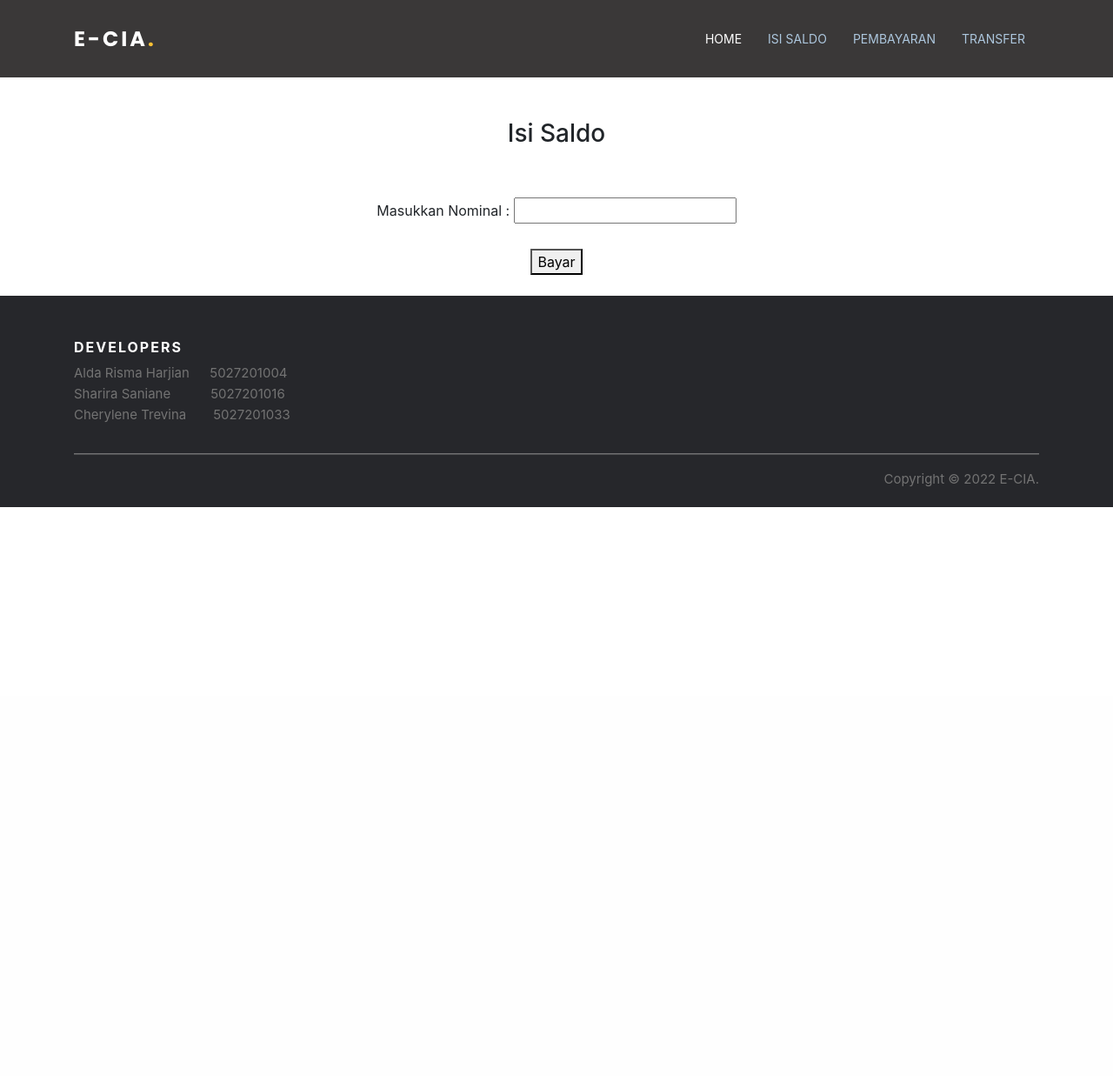
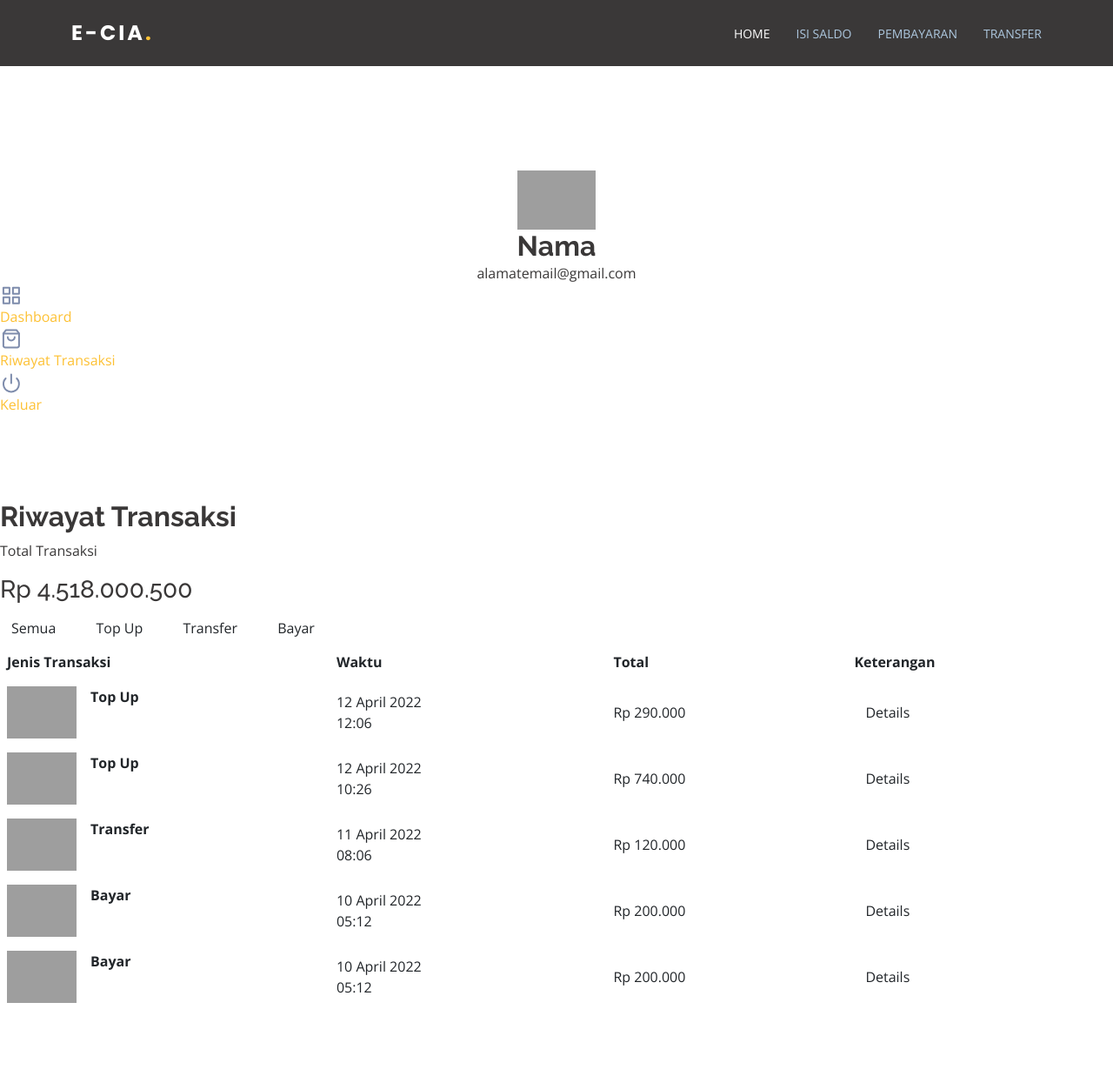
Before and after one commit to TCherylene/FP_PI_E-CIA, a PHP site: page /riwayat.html in a window 1280 px wide. Shown: the whole page at 87% size. Before the commit the page ends 583 px from the top, so only its background shows below. Run offline with PHP 8.4, Linux system fonts and the light colour scheme; some libraries are stand-ins or nearby versions; grey boxes are pictures that could not be loaded.

Commit message:
perbaikan front end sementara

```diff
--- a/css/footer.css
+++ b/css/footer.css
@@ -1,9 +1,10 @@
 .site-footer
 {
-  background-color:#26272b;
+  background-color:#3A3838;
   padding:45px 25px 20px;
   font-size:15px;
   line-height:24px;
+  margin-top: 100px;
   color:#737373;
 }
 .site-footer hr
--- a/riwayat.html
+++ b/riwayat.html
@@ -55,64 +55,237 @@
     </div>
   </header><!-- End Header -->
 
-  <!-- ISI SALDO -->
-    <div class="text-center">
-        <br><br>
-            <h3>Isi Saldo</h3>
-            <br><br>
-            <form action="#" method="post">
-                <div class="text-center">
-                    <label>Masukkan Nominal : </label>
-                    <input type="text" class="uang">
+  <!-- Riwayat transaksi -->
+  <body>
+    <section class="transactions overflow-auto">
+        <section class="sidebar">
+            <div class="content pt-50 pb-30 ps-30">
+                <div class="user text-center pb-50 pe-30">
+                    <img src="../assets/img/profilePNGG.png" width="90" height="90" class="img-fluid mb-20" />
+                    <h2 class="fw-bold text-xl color-palette-1 m-0">Nama</h2>
+                    <p class="color-palette-2 m-0">alamatemail@gmail.com</p>
                 </div>
-                <br>
-                <div class="text-center">
-                    <form action="">
-                        <button type="submit">Bayar</button>
-                    </form>
+                <div class="menus">
+                    <div class="item mb-30">
+                        <svg class="icon me-3" width="25" height="25" viewBox="0 0 25 25" fill="none"
+                            xmlns="http://www.w3.org/2000/svg">
+                            <path d="M21.9033 14.7502H14.9033V21.7502H21.9033V14.7502Z" stroke="#7E8CAC"
+                                stroke-width="2" stroke-linecap="round" stroke-linejoin="round" />
+                            <path d="M10.9033 14.7502H3.90332V21.7502H10.9033V14.7502Z" stroke="#7E8CAC"
+                                stroke-width="2" stroke-linecap="round" stroke-linejoin="round" />
+                            <path d="M21.9033 3.75024H14.9033V10.7502H21.9033V3.75024Z" stroke="#7E8CAC"
+                                stroke-width="2" stroke-linecap="round" stroke-linejoin="round" />
+                            <path d="M10.9033 3.75024H3.90332V10.7502H10.9033V3.75024Z" stroke="#7E8CAC"
+                                stroke-width="2" stroke-linecap="round" stroke-linejoin="round" />
+                        </svg>
+                        <p class="item-title m-0">
+                            <a href="../member/dashboard.html" class="text-lg text-decoration-none">Dashboard</a>
+                        </p>
+                    </div>
+                    <div class="item active mb-30">
+                        <svg class="icon me-3" width="25" height="25" viewBox="0 0 25 25" fill="none"
+                            xmlns="http://www.w3.org/2000/svg">
+                            <path
+                                d="M6.90332 2.41406L3.90332 6.41406V20.4141C3.90332 20.9445 4.11403 21.4532 4.48911 21.8283C4.86418 22.2033 5.37289 22.4141 5.90332 22.4141H19.9033C20.4338 22.4141 20.9425 22.2033 21.3175 21.8283C21.6926 21.4532 21.9033 20.9445 21.9033 20.4141V6.41406L18.9033 2.41406H6.90332Z"
+                                stroke="#7E8CAC" stroke-width="2" stroke-linecap="round" stroke-linejoin="round" />
+                            <path
+                                d="M16.9033 10.4141C16.9033 11.4749 16.4819 12.4923 15.7317 13.2425C14.9816 13.9926 13.9642 14.4141 12.9033 14.4141C11.8425 14.4141 10.825 13.9926 10.0749 13.2425C9.32475 12.4923 8.90332 11.4749 8.90332 10.4141"
+                                stroke="#7E8CAC" stroke-width="2" stroke-linecap="round" stroke-linejoin="round" />
+                            <path d="M3.90332 6.41406H21.9033" stroke="#7E8CAC" stroke-width="2" stroke-linecap="round"
+                                stroke-linejoin="round" />
+                        </svg>
+                        <p class="item-title m-0">
+                            <a href="../member/riwayat.html" class="text-lg text-decoration-none">Riwayat Transaksi</a>
+                        </p>
+                    </div>
+                    <div class="item mb-30">
+                        <svg class="icon me-3" width="25" height="25" viewBox="0 0 25 25" fill="none"
+                            xmlns="http://www.w3.org/2000/svg">
+                            <path
+                                d="M19.2634 7.05396C20.5218 8.31274 21.3787 9.9164 21.7257 11.6621C22.0728 13.4079 21.8944 15.2173 21.2131 16.8617C20.5318 18.5061 19.3782 19.9115 17.8983 20.9003C16.4183 21.8891 14.6783 22.4169 12.8984 22.4169C11.1185 22.4169 9.37859 21.8891 7.89861 20.9003C6.41864 19.9115 5.26508 18.5061 4.58381 16.8617C3.90253 15.2173 3.72413 13.4079 4.07116 11.6621C4.41819 9.9164 5.27506 8.31274 6.53344 7.05396"
+                                stroke="#7E8CAC" stroke-width="2" stroke-linecap="round" stroke-linejoin="round" />
+                            <path d="M12.9033 2.41406V12.4141" stroke="#7E8CAC" stroke-width="2" stroke-linecap="round"
+                                stroke-linejoin="round" />
+                        </svg>
+                        <p class="item-title m-0">
+                            <a href="../index.html" class="text-lg text-decoration-none">Keluar</a>
+                        </p>
+                    </div>
                 </div>
-                <br>
-            </form>
-        </div>
-        <script src="jquery.min.js"></script>
-        <script src="jquery.mask.min.js"></script>
-        <script type="text/javascript">
-            $(document).ready(function(){
+                <div class="sidebar-footer pt-73 pe-30">
+                    <div class="footer-card">
+                        <a class="btn btn-get-started w-100 fw-medium text-xs text-center text-white rounded-pill"
+                            href="../index.html" role="button">Home</a>
+                    </div>
+                </div>
+            </div>
+        </section>
+        <main class="main-wrapper">
+            <div class="ps-lg-0">
+                <h2 class="text-4xl fw-bold color-palette-1 mb-30">Riwayat Transaksi</h2>
+                <div class="mb-30">
+                    <p class="text-lg color-palette-2 mb-12">Total Transaksi</p>
+                    <h3 class="text-5xl fw-medium color-palette-1">Rp 4.518.000.500</h3>
+                </div>
+                <div class="row mt-30 mb-20">
+                    <div class="col-lg-12 col-12 main-content">
+                        <div id="list_status_title">
+                            <a data-filter="*" href="#" class="btn btn-status rounded-pill text-sm btn-active me-3">Semua</a>
+                            <a data-filter="topup" href="#"
+                                class="btn btn-status rounded-pill text-sm me-3">Top Up</a>
+                            <a data-filter="transfer" href="#"
+                                class="btn btn-status rounded-pill text-sm me-3">Transfer</a>
+                            <a data-filter="bayar" href="#" class="btn btn-status rounded-pill text-sm me-3">Bayar</a>
+                        </div>
+                    </div>
+                </div>
+                <div class="latest-transaction">
+                    <div class="main-content main-content-table overflow-auto">
+                        <table class="table table-borderless">
+                            <thead>
+                                <tr class="color-palette-1">
+                                    <th class="" scope="col">Jenis Transaksi</th>
+                                    <th scope="col">Waktu</th>
+                                    <th scope="col">Total</th>
+                                    <th scope="col">Keterangan</th>
+                                </tr>
+                            </thead>
+                            <tbody id="list_status_item">
+                                <tr data-category="topup" class="align-middle">
+                                    <th scope="row">
+                                        <img class="float-start me-3 mb-lg-0 mb-3" src="../assets/img/topup.svg"
+                                            width="80" height="60" alt="">
+                                        <div class="game-title-header">
+                                            <p class="game-title fw-medium text-start color-palette-1 m-0">Top Up</p>
+                                        </div>
+                                    </th>
+                                    <td>
+                                        <p class="fw-medium text-start color-palette-1 m-0">12 April 2022</p>
+                                        <p class="text-xs fw-normal text-start color-palette-2 m-0">12:06</p>
+                                    </td>
+                                    <td>
+                                        <p class="fw-medium color-palette-1 m-0">Rp 290.000</p>
+                                    </td>
+                                    <td>
+                                        <a href="../member/detail-transaksi.html"
+                                            class="btn btn-status rounded-pill text-sm">Details</a>
+                                    </td>
+                                </tr>
+                                <tr data-category="topup" class="align-middle">
+                                    <th scope="row">
+                                        <img class="float-start me-3 mb-lg-0 mb-3" src="../assets/img/topup.svg"
+                                            width="80" height="60" alt="">
+                                        <div class="game-title-header">
+                                            <p class="game-title fw-medium text-start color-palette-1 m-0">Top Up</p>
+                                        </div>
+                                    </th>
+                                    <td>
+                                        <p class="fw-medium text-start color-palette-1 m-0">12 April 2022</p>
+                                        <p class="text-xs fw-normal text-start color-palette-2 m-0">10:26</p>
+                                    </td>
+                                    <td>
+                                        <p class="fw-medium color-palette-1 m-0">Rp 740.000</p>
+                                    </td>
+                                    <td>
+                                        <a href="../member/detail-transaksi.html"
+                                            class="btn btn-status rounded-pill text-sm">Details</a>
+                                    </td>
+                                </tr>
+                                <tr data-category="transfer" class="align-middle">
+                                    <th scope="row">
+                                        <img class="float-start me-3 mb-lg-0 mb-3" src="../assets/img/transfer.svg"
+                                            width="80" height="60" alt="">
+                                        <div class="game-title-header">
+                                            <p class="game-title fw-medium text-start color-palette-1 m-0">Transfer</p>
+                                        </div>
+                                    </th>
+                                    <td>
+                                        <p class="fw-medium text-start color-palette-1 m-0">11 April 2022</p>
+                                        <p class="text-xs fw-normal text-start color-palette-2 m-0">08:06</p>
+                                    </td>
+                                    <td>
+                                        <p class="fw-medium color-palette-1 m-0">Rp 120.000</p>
+                                    </td>
+                                    <td>
+                                        <a href="../member/detail-transaksi.html"
+                                            class="btn btn-status rounded-pill text-sm">Details</a>
+                                    </td>
+                                </tr>
+                                <tr data-category="bayar" class="align-middle">
+                                    <th scope="row">
+                                        <img class="float-start me-3 mb-lg-0 mb-3" src="../assets/img/bayar.svg"
+                                            width="80" height="60" alt="">
+                                        <div class="game-title-header">
+                                            <p class="game-title fw-medium text-start color-palette-1 m-0">Bayar</p>
+                                        </div>
+                                    </th>
+                                    <td>
+                                        <p class="fw-medium text-start color-palette-1 m-0">10 April 2022</p>
+                                        <p class="text-xs fw-normal text-start color-palette-2 m-0">05:12</p>
+                                    </td>
+                                    <td>
+                                        <p class="fw-medium color-palette-1 m-0">Rp 200.000</p>
+                                    </td>
+                                    <td>
+                                        <a href="../member/detail-transaksi.html"
+                                            class="btn btn-status rounded-pill text-sm">Details</a>
+                                    </td>
+                                </tr>
+                                <tr data-category="bayar" class="align-middle">
+                                    <th scope="row">
+                                        <img class="float-start me-3 mb-lg-0 mb-3" src="../assets/img/bayar.svg"
+                                            width="80" height="60" alt="">
+                                        <div class="game-title-header">
+                                            <p class="game-title fw-medium text-start color-palette-1 m-0">Bayar</p>
+                                        </div>
+                                    </th>
+                                    <td>
+                                        <p class="fw-medium text-start color-palette-1 m-0">10 April 2022</p>
+                                        <p class="text-xs fw-normal text-start color-palette-2 m-0">05:12</p>
+                                    </td>
+                                    <td>
+                                        <p class="fw-medium color-palette-1 m-0">Rp 200.000</p>
+                                    </td>
+                                    <td>
+                                        <a href="../member/detail-transaksi.html"
+                                            class="btn btn-status rounded-pill text-sm">Details</a>
+                                    </td>
+                                </tr>
+                            </tbody>
+                        </table>
+                    </div>
+                </div>
+            </div>
+        </main>
+    </section>
 
-                // Format mata uang.
-                $( '.uang' ).mask('000.000.000', {reverse: true});
+    <script>
+        $(document).ready(function () {
+            $(".btn-status").click(function () {
+                $(this).addClass("btn-active");
+                $(".btn-status").not(this).removeClass("btn-active");
+            });
 
-            })
-        </script>
-          <!-- ======= Footer ======= -->
-    <!-- Required meta tags -->
-    <meta charset="utf-8">
-    <meta name="viewport" content="width=device-width, initial-scale=1, shrink-to-fit=no">
 
-    <!-- Bootstrap CSS -->
-    <link rel="stylesheet" href="https://cdn.jsdelivr.net/npm/bootstrap@4.0.0/dist/css/bootstrap.min.css" integrity="sha384-Gn5384xqQ1aoWXA+058RXPxPg6fy4IWvTNh0E263XmFcJlSAwiGgFAW/dAiS6JXm" crossorigin="anonymous">
-    <link rel="stylesheet" href="css/footer.css">
-  </head>
-  <body>
-      <!-- Site footer -->
-      <footer class="site-footer">
-        <div class="container">
-          <div class="row">
-            <div class="col-sm-12 col-md-6">
-              <h6><b> Developers </b></h6>
-              <p id="footer-text">
-                Alda Risma Harjian &emsp;&nbsp;5027201004 <br>
-                Sharira Saniane &emsp;&emsp;&ensp;&nbsp;5027201016 <br>
-                Cherylene Trevina &emsp;&ensp;&nbsp;5027201033
-              </p>
-            </div>
-          </div>
-          <hr>
-        </div>
-        <div class="container">
-          <p class="copyright-text">Copyright &copy; 2022
-                <a href="home.html">E-CIA</a>.
-        </div>
-  </footer><!-- End Footer -->
-        </body>
+            $('#list_status_title a').click(function (event) {
+                var filter = $(event.target).attr('data-filter');
+                $('#list_status_item tr').each(function () {
+                    var item = $(this);
+                    console.log(item.attr('data-category').indexOf(filter) != -1);
+
+                    if (filter == '*' || (item.attr('data-category').indexOf(filter) != -1))
+                        item.show();
+                    else
+                        item.hide();
+                });
+            });
+        });
+    </script>
+
+    <script src="https://cdn.jsdelivr.net/npm/bootstrap@5.0.1/dist/js/bootstrap.bundle.min.js"
+        integrity="sha384-gtEjrD/SeCtmISkJkNUaaKMoLD0//ElJ19smozuHV6z3Iehds+3Ulb9Bn9Plx0x4" crossorigin="anonymous">
+    </script>
+     <!-- ======= Footer ======= -->
+     <div id="footer"></div>
+</body>
 </html>
```
Also changed, not shown: topup.html (+34 -4 lines).
